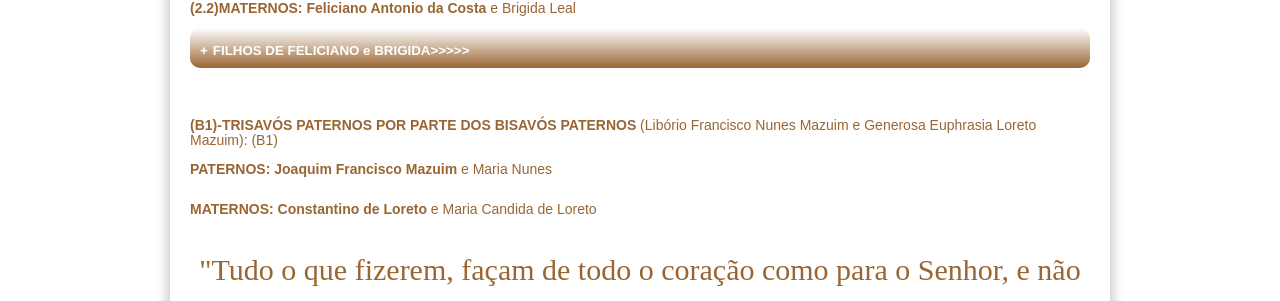
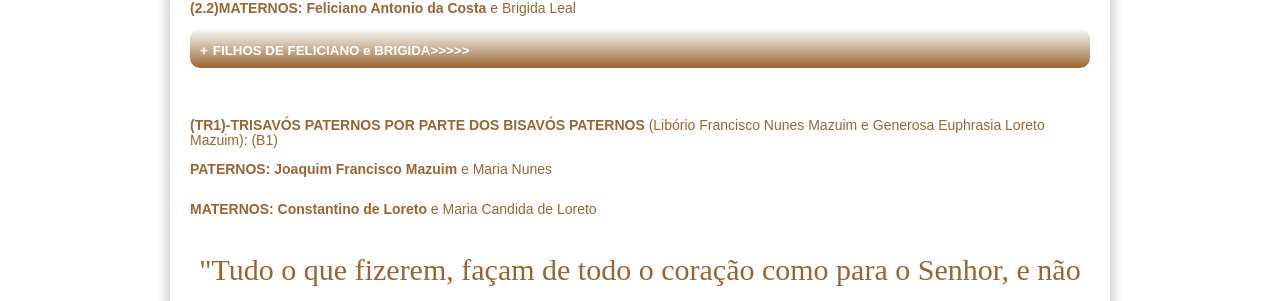
Before and after one commit to claudiovargas1955/claudiovargas1955.github.io, a Jekyll site: the page built from _pages/familia-mazuim.html, in a window 1280 px wide. Shown: the part 1300-1601 px from the top of the page. Built offline with Jekyll 4.4.1, drawn with Linux system fonts in a browser that asks for light colours; some web fonts are replaced.

Commit message:
Update familia-mazuim.html

```diff
--- a/_pages/familia-mazuim.html
+++ b/_pages/familia-mazuim.html
@@ -295,7 +295,7 @@ candida Severo, avós maternos: Cap. José Carvalho de Oliveira e Idalina Leal d
   <b>(2.2.6)Porphiria Leal da Costa: </b>*1882 (casou em 18.03.1899 com João Baptista Severo *1876, filho de Domingos Leal Severo e
   Joanna Thimoteo Leal).</p></details><br><br>
 
-<p><b><h5>(B1)-TRISAVÓS PATERNOS POR PARTE DOS BISAVÓS PATERNOS</b> (Libório Francisco Nunes Mazuim e Generosa Euphrasia Loreto Mazuim):
+<p><b><h5>(TR1)-TRISAVÓS PATERNOS POR PARTE DOS BISAVÓS PATERNOS</b> (Libório Francisco Nunes Mazuim e Generosa Euphrasia Loreto Mazuim):
 (B1)</h5>
   <p><b>PATERNOS: Joaquim Francisco Mazuim </b>e Maria Nunes <br><br>
 
```
